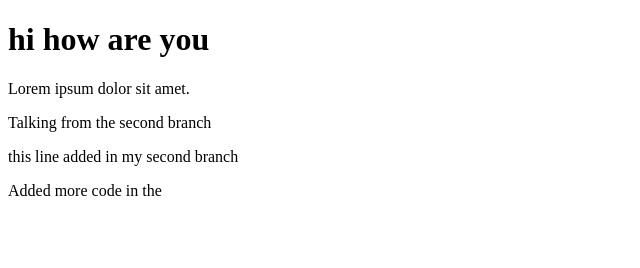
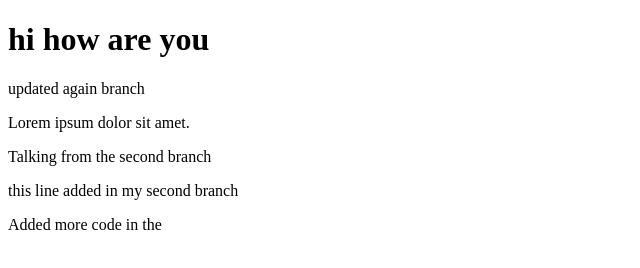
Before and after one commit to mdzihadislam/home-project, a plain HTML site: page index.html in a window 1280 px wide. Shown: the whole page, without its empty margins (0-640 px from the left). Drawn offline with Linux system fonts and the light colour scheme.

Commit message:
chaing the same thing

```diff
--- a/index.html
+++ b/index.html
@@ -8,6 +8,7 @@
 </head>
 <body>
     <h1>hi how are you</h1>
+    <span>updated again branch</span>
     <p>Lorem ipsum dolor sit amet.</p>
     <p>Talking from the second branch</p>
     <p>this line added in my second branch</p>
```
